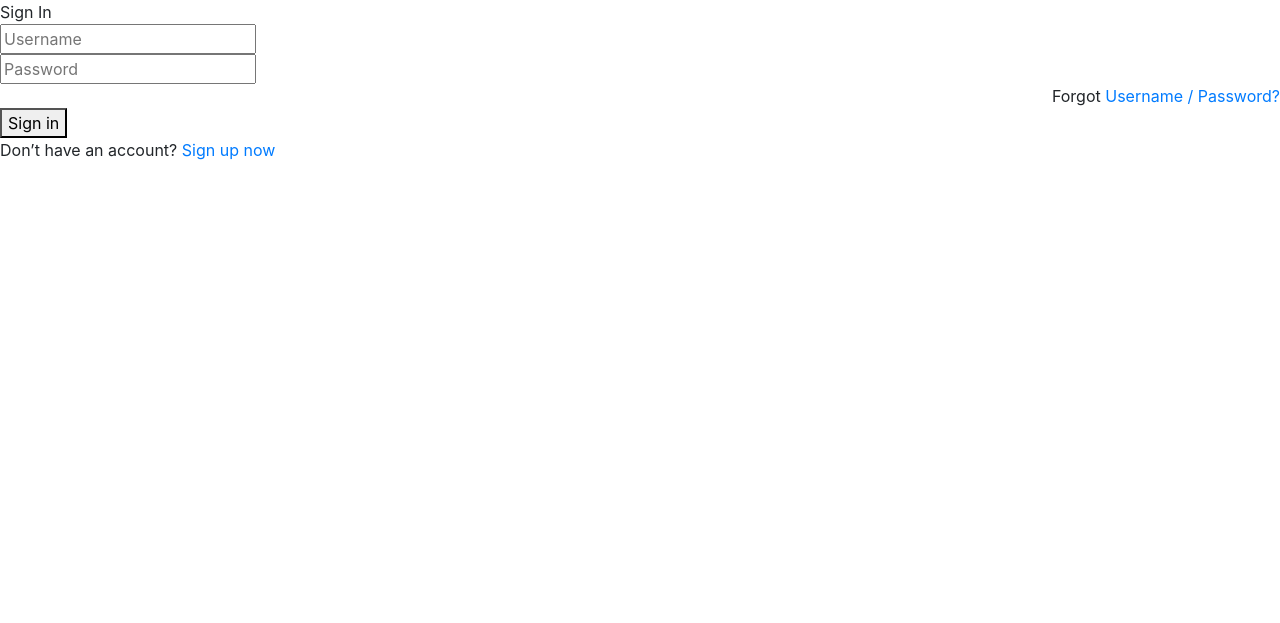
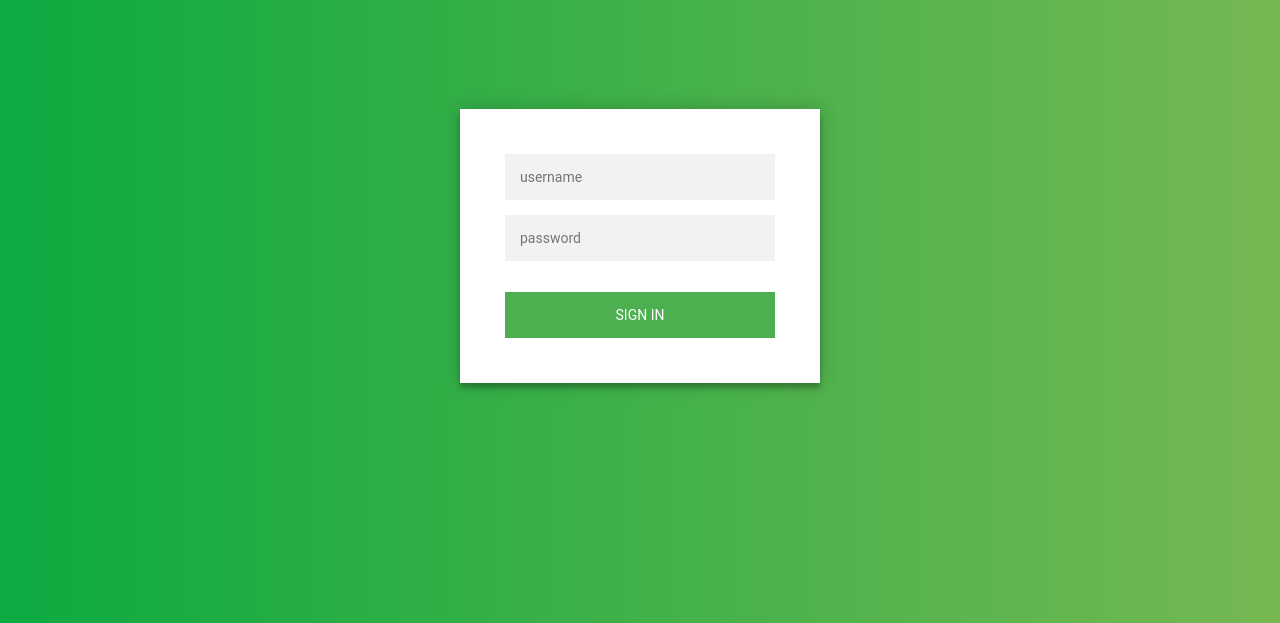
Before and after one commit to qhuydtvt/worm, a Django app: page /login/ in a window 1280 px wide. Shown: the top 623 px of the page. Run offline with Django 3.2, Linux system fonts and the light colour scheme; some libraries are stand-ins or nearby versions.

Commit message:
creat html for login page

```diff
--- a/login/static/style.css
+++ b/login/static/style.css
@@ -1,3 +1,101 @@
-.hello {
-    color:red;
+.login-page {
+  width: 360px;
+  padding: 8% 0 0;
+  margin: auto;
 }
+.form {
+  position: relative;
+  z-index: 1;
+  background: #FFFFFF;
+  max-width: 360px;
+  margin: 0 auto 100px;
+  padding: 45px;
+  text-align: center;
+  box-shadow: 0 0 20px 0 rgba(0, 0, 0, 0.2), 0 5px 5px 0 rgba(0, 0, 0, 0.24);
+}
+.form input, .form select {
+  font-family: "Roboto", sans-serif;
+  outline: 0;
+  background: #f2f2f2;
+  width: 100%;
+  border: 0;
+  margin: 0 0 15px;
+  padding: 15px;
+  box-sizing: border-box;
+  font-size: 14px;
+}
+
+.form select {
+  pointer-events:none;
+}
+
+.form button {
+  font-family: "Roboto", sans-serif;
+  text-transform: uppercase;
+  outline: 0;
+  background: #4CAF50;
+  width: 100%;
+  border: 0;
+  padding: 15px;
+  color: #FFFFFF;
+  font-size: 14px;
+  -webkit-transition: all 0.3 ease;
+  transition: all 0.3 ease;
+  cursor: pointer;
+}
+.form button:hover,.form button:active,.form button:focus {
+  background: #43A047;
+}
+.form .message {
+  margin: 15px 0 0;
+  color: #b3b3b3;
+  font-size: 12px;
+}
+.form .message a {
+  color: #4CAF50;
+  text-decoration: none;
+}
+
+.container {
+  position: relative;
+  z-index: 1;
+  max-width: 360px;
+  margin: 0 auto;
+}
+.container:before, .container:after {
+  content: "";
+  display: block;
+  clear: both;
+}
+.container .info {
+  margin: 50px auto;
+  text-align: center;
+}
+.container .info h1 {
+  margin: 0 0 15px;
+  padding: 0;
+  font-size: 36px;
+  font-weight: 300;
+  color: #1a1a1a;
+}
+.container .info span {
+  color: #4d4d4d;
+  font-size: 12px;
+}
+.container .info span a {
+  color: #000000;
+  text-decoration: none;
+}
+
+body {
+
+  background: #0caa41; /* fallback for old browsers */
+  background: -webkit-linear-gradient(right, #76b852, #0caa41);
+  background: -moz-linear-gradient(right, #76b852, #0caa41);
+  background: -o-linear-gradient(right, #76b852, #0caa41);
+  background: linear-gradient(to left, #76b852, #0caa41);
+  background-size: contain;
+  font-family: "Roboto", sans-serif;
+  -webkit-font-smoothing: antialiased;
+  -moz-osx-font-smoothing: grayscale;
+}
--- a/login/templates/index.html
+++ b/login/templates/index.html
@@ -1,100 +1,29 @@
 <!DOCTYPE html>
-<html lang="en">
+<html>
 <head>
-	<title>Login V8</title>
-	<meta charset="UTF-8">
+	<meta charset="utf-8" />
+	<meta http-equiv="X-UA-Compatible" content="IE=edge">
+	<title>WORM</title>
 	<meta name="viewport" content="width=device-width, initial-scale=1">
 	{% load static %}
-<!--===============================================================================================-->
-	<link rel="icon" type="image/png" href="{% static 'images/icons/favicon.ico' %}"/>
-<!--===============================================================================================-->
-	<link rel="stylesheet" type="text/css" href="{% static 'vendor/bootstrap/css/bootstrap.min.css' %}">
-<!--===============================================================================================-->
-	<link rel="stylesheet" type="text/css" href="{% static 'fonts/font-awesome-4.7.0/css/font-awesome.min.css' %}">
-<!-- =============================================================================================== -->
-	<link rel="stylesheet" type="text/css" href="{% static 'vendor/animate/animate.css' %}">
-<!--===============================================================================================-->
-	<link rel="stylesheet" type="text/css" href="{% static 'vendor/css-hamburgers/hamburgers.min.css' %}">
-<!--===============================================================================================-->
-	<link rel="stylesheet" type="text/css" href="{% static 'vendor/animsition/css/animsition.min.css' %}">
-<!--===============================================================================================-->
-	<link rel="stylesheet" type="text/css" href="{% static 'vendor/select2/select2.min.css' %}">
-<!--===============================================================================================-->
-	<link rel="stylesheet" type="text/css" href="{% static 'vendor/daterangepicker/daterangepicker.css' %}">
-<!--===============================================================================================-->
-	<link rel="stylesheet" type="text/css" href="{% static 'css/util.css' %}">
-	<link rel="stylesheet" type="text/css" href="{% static 'css/main.css' %}">
-
-	<link rel="stylesheet" href="{% static 'style.css' %}">
-<!--===============================================================================================-->
+	<link rel="stylesheet" type="text/css" media="screen" href="{% static 'style.css' %}" />
 </head>
 <body>
-
-	<div class="limiter">
-		<div class="container-login100">
-			<div class="wrap-login100">
-				<form class="login100-form validate-form p-l-55 p-r-55 p-t-178">
-					<span class="login100-form-title">
-						Sign In
-					</span>
-
-					<div class="wrap-input100 validate-input m-b-16" data-validate="Please enter username">
-						<input class="input100" type="text" name="username" placeholder="Username">
-						<span class="focus-input100"></span>
-					</div>
-
-					<div class="wrap-input100 validate-input" data-validate = "Please enter password">
-						<input class="input100" type="password" name="pass" placeholder="Password">
-						<span class="focus-input100"></span>
-					</div>
-
-					<div class="text-right p-t-13 p-b-23">
-						<span class="txt1">
-							Forgot
-						</span>
-
-						<a href="#" class="txt2">
-							Username / Password?
-						</a>
-					</div>
-
-					<div class="container-login100-form-btn">
-						<button class="login100-form-btn">
-							Sign in
-						</button>
-					</div>
-
-					<div class="flex-col-c p-t-170 p-b-40">
-						<span class="txt1 p-b-9">
-							Don’t have an account?
-						</span>
-
-						<a href="#" class="txt3">
-							Sign up now
-						</a>
-					</div>
-				</form>
-			</div>
+	<div class="login-page">
+		<div class="form">
+			<Form class="login-form">
+				<formgroup>
+					<Input placeholder="username"required />
+				</formgroup>
+				<formgroup>
+					<Input placeholder="password" type='password' required/>
+				</formgroup>
+				<p id="err" class="text-secondary"></p>
+				<formgroup>
+					<button> sign in </button>
+				</formgroup>
+			</form>
 		</div>
 	</div>
-
-
-<!--===============================================================================================-->
-	<script src="vendor/jquery/jquery-3.2.1.min.js"></script>
-<!--===============================================================================================-->
-	<script src="vendor/animsition/js/animsition.min.js"></script>
-<!--===============================================================================================-->
-	<script src="vendor/bootstrap/js/popper.js"></script>
-	<script src="vendor/bootstrap/js/bootstrap.min.js"></script>
-<!--===============================================================================================-->
-	<script src="vendor/select2/select2.min.js"></script>
-<!--===============================================================================================-->
-	<script src="vendor/daterangepicker/moment.min.js"></script>
-	<script src="vendor/daterangepicker/daterangepicker.js"></script>
-<!--===============================================================================================-->
-	<script src="vendor/countdowntime/countdowntime.js"></script>
-<!--===============================================================================================-->
-	<script src="js/main.js"></script>
-
 </body>
 </html>
```
